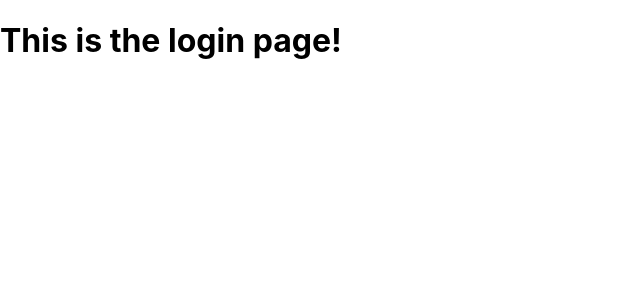
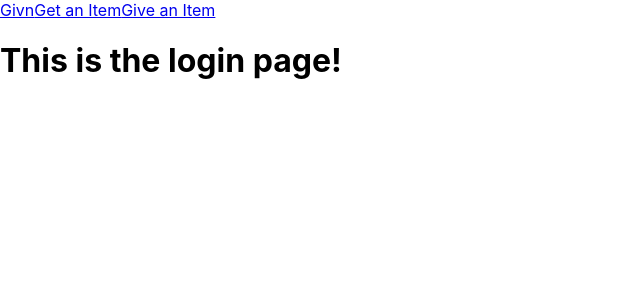
Before and after one commit to AnJuHyppolite/Capstone-Givn, a React (Create React App) app in the folder front-end/: page / in a window 1280 px wide. Shown: the top 300 px of the page, without its empty margins (0-640 px from the left). Built offline with nearby package versions, Linux system fonts and the light colour scheme.

Commit message:
Create NavBar

```diff
--- a/front-end/src/App.js
+++ b/front-end/src/App.js
@@ -7,12 +7,15 @@ import Home from "./Pages/Home";
 import Index from "./Pages/Index";
 import New from "./Pages/New";
 import Show from "./Pages/Show";
+import NavBar from "./Components/NavBar";
 // const API = apiURL();
 
 function App() {
   return (
     <div>
       <Router>
+        <NavBar />
+        <main>
           <Switch>
             <Route exact path="/">
               <Home />
@@ -27,9 +30,10 @@ function App() {
               <New />
             </Route>
             <Route exact path="/posts/:id">
-            <Show/>
+              <Show />
             </Route>
           </Switch>
+        </main>
       </Router>
     </div>
   );
--- /dev/null
+++ b/front-end/src/Components/NavBar.js
@@ -0,0 +1,13 @@
+import { NavLink } from "react-router-dom";
+
+const NavBar = () => {
+  return (
+    <nav>
+      <NavLink to="/">Givn</NavLink>
+      <NavLink to="/posts">Get an Item</NavLink>
+      <NavLink to="/posts/new">Give an Item</NavLink>
+    </nav>
+  );
+};
+
+export default NavBar;
--- a/front-end/src/Pages/Index.js
+++ b/front-end/src/Pages/Index.js
@@ -1,7 +1,12 @@
+import { Link } from "react-router-dom";
+
 const Index = () => {
   return (
     <div>
       <h1>This is our Index Page!</h1>
+      <Link to="posts/:id">
+        <p>Click me</p>
+      </Link>
     </div>
   );
 };
```
Lines whose indentation alone changed are shown as unchanged.
